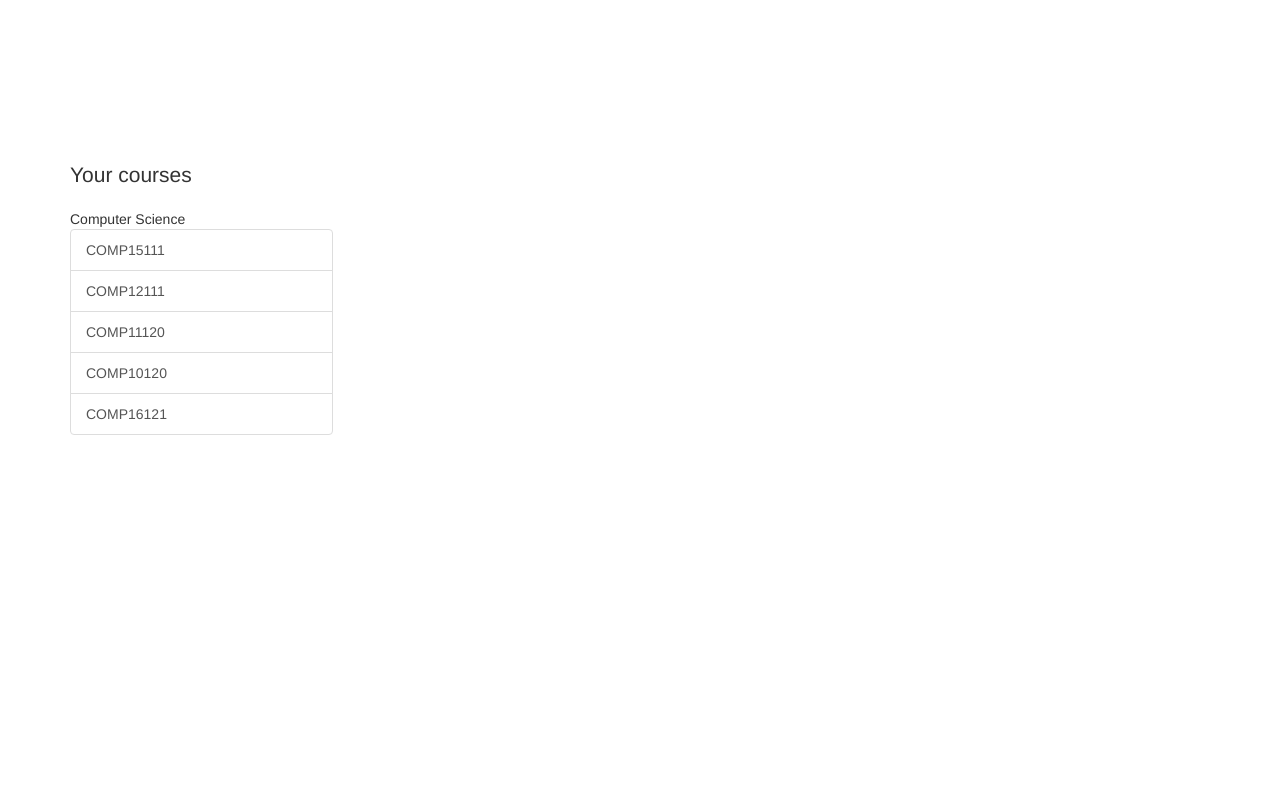
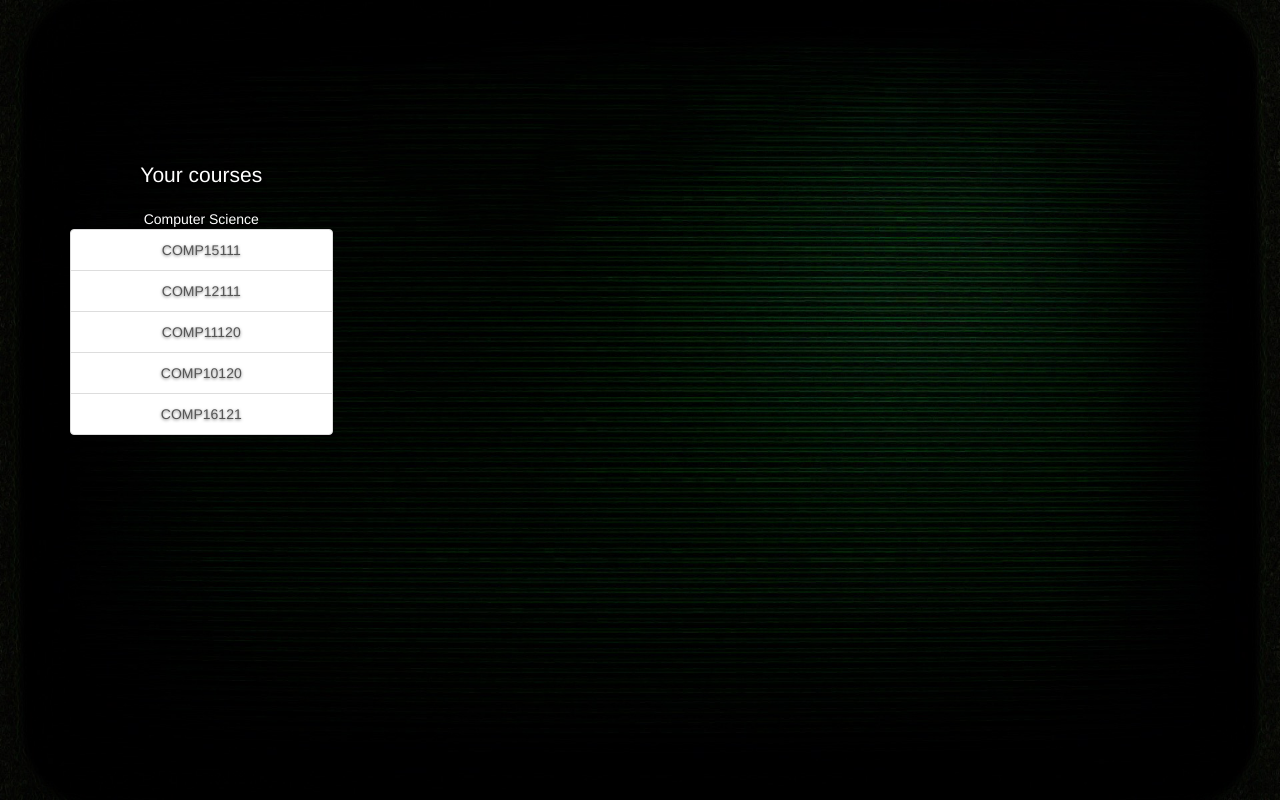
Before and after one commit to Fatalution/StudentsSeekingHelp, a PHP site: page /user_page.php in a window 1280 px wide. Run offline with PHP 8.4, Linux system fonts and the light colour scheme; a user stored in the database is signed in; data comes from the database, SQL or seed files in the repository; a stand-in replaces the project's code that opens the database connection; some libraries are stand-ins or nearby versions.

Commit message:
Removed unnecessary stuff. Start modifying user_page.css

```diff
--- /dev/null
+++ b/css/user_page.css
@@ -0,0 +1,11 @@
+html,
+body{
+  height: 100%;
+  background: url("../img/backgroundEmpty.png");
+  background-size: 100% 100%;
+}
+body {
+  color: #fff;
+  text-align: center;
+  text-shadow: 0 1px 3px rgba(0,0,0,.5);
+}
--- a/user_page.php
+++ b/user_page.php
@@ -19,7 +19,7 @@ session_start();
 
     <!-- Latest compiled and minified CSS -->
     <link rel="stylesheet" href="https://maxcdn.bootstrapcdn.com/bootstrap/3.3.7/css/bootstrap.min.css" integrity="sha384-BVYiiSIFeK1dGmJRAkycuHAHRg32OmUcww7on3RYdg4Va+PmSTsz/K68vbdEjh4u" crossorigin="anonymous">
-
+    <link rel="stylesheet" href="css/user_page.css">
     <!-- javascript -->
 
     <script src="https://ajax.googleapis.com/ajax/libs/jquery/3.1.1/jquery.min.js"></script>
```
Also changed, not shown: img/background.jpg (deleted), img/background.png (deleted), img/background1.png (deleted), img/background2.jpg (deleted), img/background3.jpg (deleted), img/backgroundEmpty.png (added), img/minilogo.png (deleted), img/minilogo_signup.png (deleted), img/simplebackground.png (deleted). Lines whose indentation alone changed are shown as unchanged.
